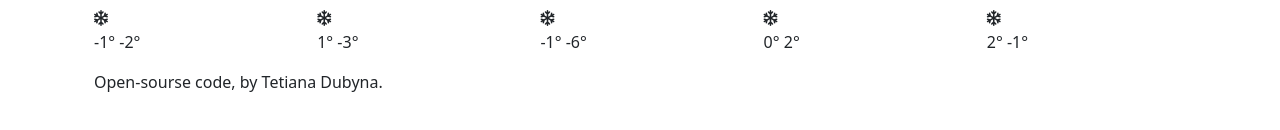
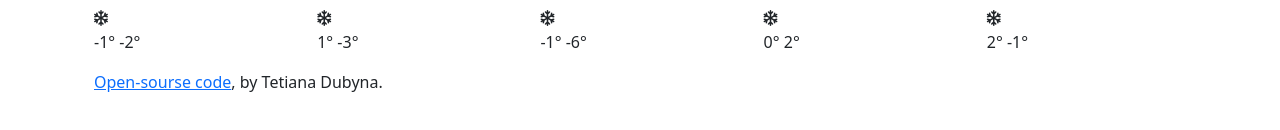
Before and after one commit to Tetiana-Dub/Weather-App2, a plain HTML site: page index.html in a window 1280 px wide. Shown: the part 276-406 px from the top of the page. Drawn offline with nearby package versions, Linux system fonts and the light colour scheme; no server answers.

Commit message:
Add link

```diff
--- a/index.html
+++ b/index.html
@@ -93,7 +93,8 @@
       </div>
     </div>
     <div>
-      Open-sourse code, by Tetiana Dubyna.
+      <a href="https://github.com/Tetiana-Dub/Weather-App2">
+        Open-sourse code</a>, by Tetiana Dubyna.
     </div>
   </div>
   <script src="src/index.js"></script>
```
